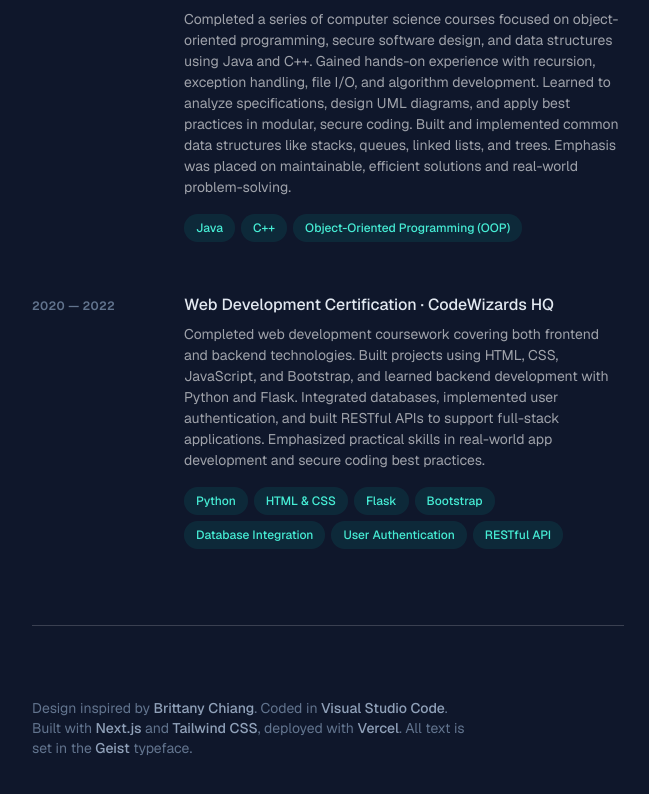
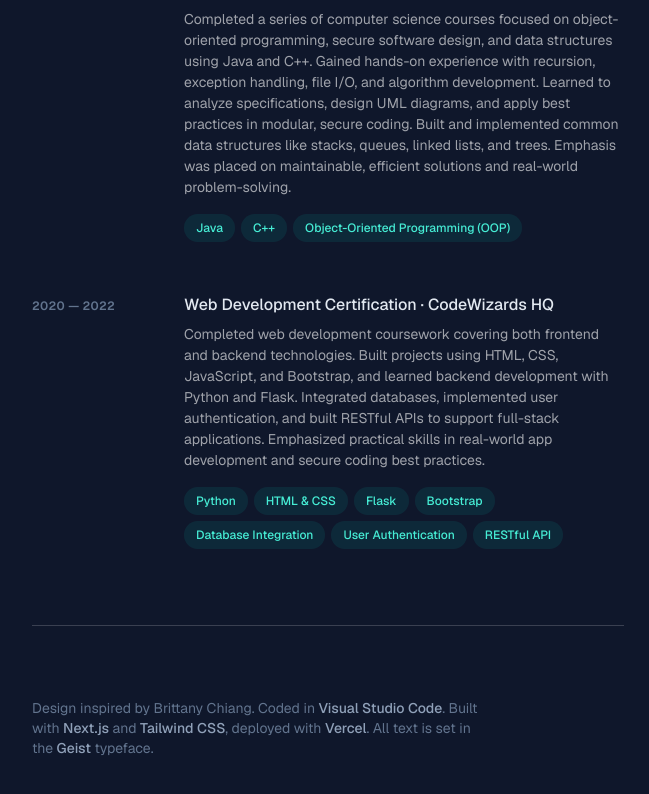
Before and after one commit to dustinwilson-dev/portfolio, a Next.js app: page / in a window 1280 px wide. Shown: the part 1607-2401 px from the top of the page, without its empty margins (608-1257 px from the left). Built offline with nearby package versions, Linux system fonts and the light colour scheme.

Commit message:
Updated footer

```diff
--- a/src/app/page.tsx
+++ b/src/app/page.tsx
@@ -26,7 +26,7 @@ export default function Home() {
       {/* <div className="fixed top-[35%] left-0 right-0 h-0.5 bg-red-500 z-[9999] pointer-events-none" /> */}
 
       {/* bottom cutoff */}
-      {/* <div className="fixed bottom-[60%] left-0 right-0 h-0.5 bg-blue-500 z-[9999] pointer-events-none" /> */}
+      {/* <div className="fixed bottom-[60%] left-0 right-0 h-0.5 bg-blue-500 z-[9999] pointer-events-none" /> s*/}
 
       <div
         className="pointer-events-none fixed inset-0 z-30 transition duration-300 lg:absolute"
@@ -614,8 +614,8 @@ export default function Home() {
 
           <footer className="max-w-md pb-16 text-sm text-slate-500 sm:pb-0">
             <p>
-              Design inspired by{" "}
-              <a
+              Design inspired by{" "}Brittany Chiang
+              {/* <a
                 href="https://brittanychiang.com/"
                 className="font-medium text-slate-400 hover:text-teal-300 focus-visible:text-teal-300"
                 target="_blank"
@@ -623,7 +623,7 @@ export default function Home() {
                 aria-label="Brittany Chang Website (opens in a new tab)"
               >
                 Brittany Chiang
-              </a>
+              </a> */}
               . Coded in{" "}
               <a
                 href="https://code.visualstudio.com/"
```
